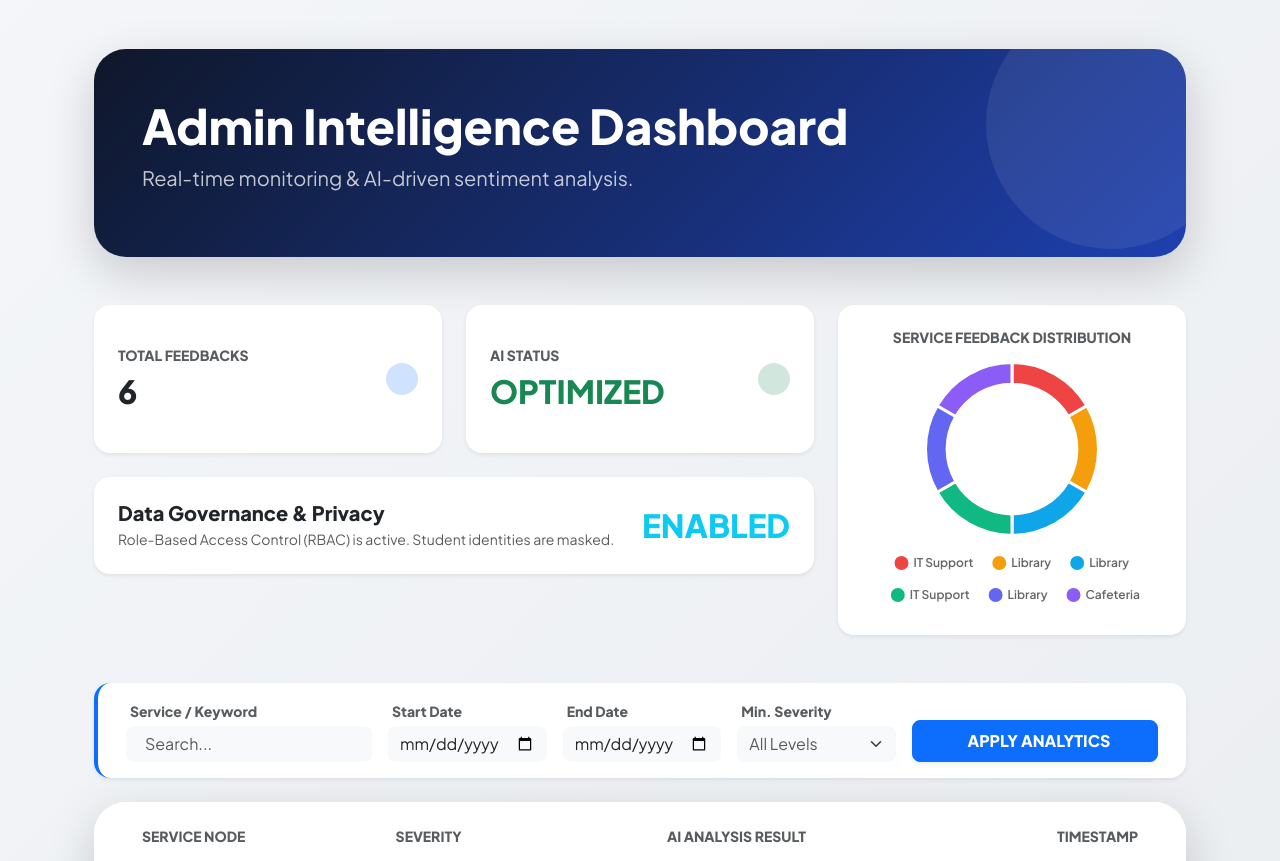
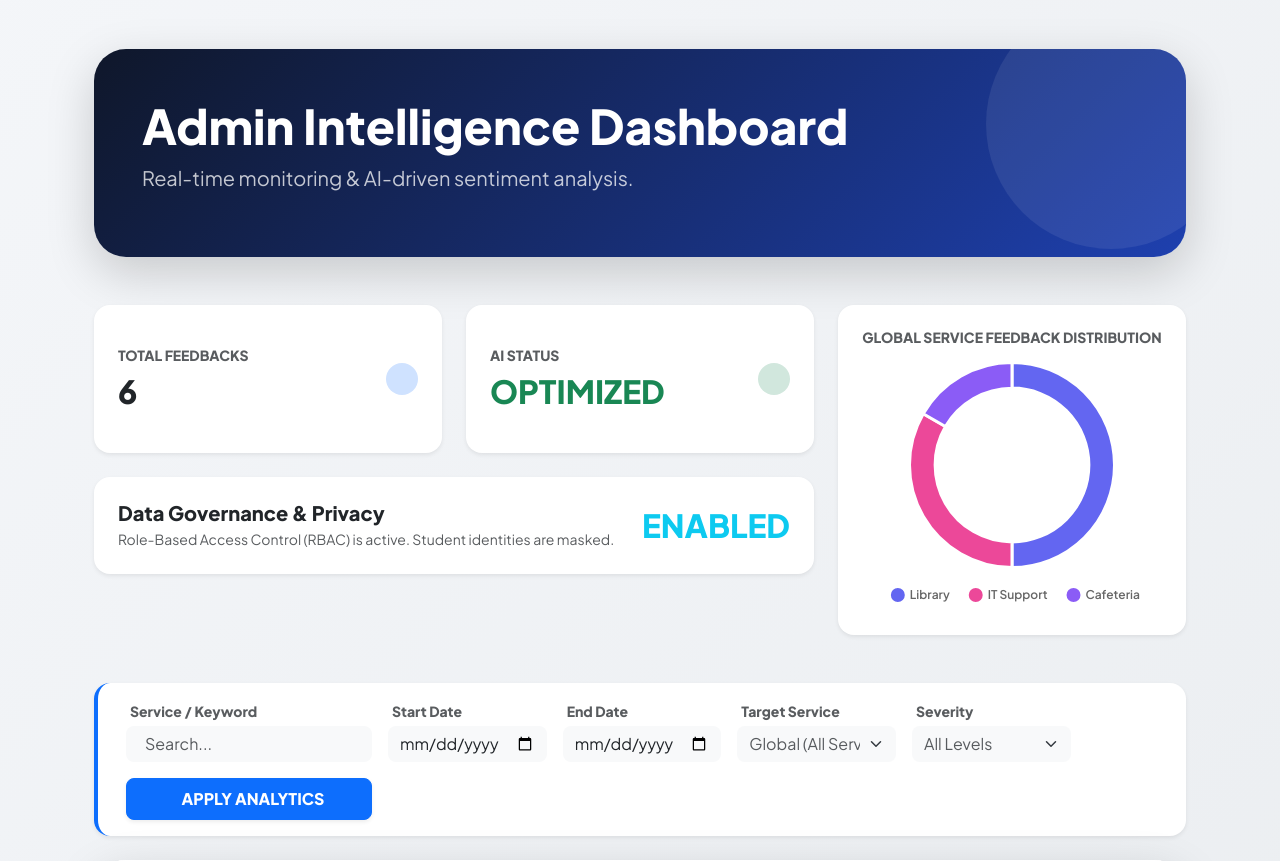
Before and after one commit to cansu-oznur-avci1/truetone, a Django app: page /feedback/dashboard/ in a window 1280 px wide. Shown: the part 103-964 px from the top of the page. Run offline with Django 5.2, Linux system fonts and the light colour scheme; a user stored in the database is signed in; data comes from the database, SQL or seed files in the repository; both versions use the stored data as it was after the commit.

Commit message:
Fix: Administrative dashboard aggregation and dynamic color palettes

```diff
--- a/feedback/templates/feedback/dashboard.html
+++ b/feedback/templates/feedback/dashboard.html
@@ -84,8 +84,21 @@
                 <label class="small fw-bold text-muted mb-1 ms-1">End Date</label>
                 <input type="date" name="end_date" value="{{ request.GET.end_date }}" class="form-control border-0 bg-light shadow-none rounded-3">
             </div>
+            {% if is_admin %}
             <div class="col-lg-2">
-                <label class="small fw-bold text-muted mb-1 ms-1">Min. Severity</label>
+                <label class="small fw-bold text-muted mb-1 ms-1">Target Service</label>
+                <select name="service_filter" class="form-select border-0 bg-light shadow-none rounded-3 text-muted fw-medium">
+                    <option value="">Global (All Services)</option>
+                    {% for s in all_services %}
+                        <option value="{{ s.id }}" {% if request.GET.service_filter == s.id|stringformat:"i" %}selected{% endif %}>
+                            {{ s.name }}
+                        </option>
+                    {% endfor %}
+                </select>
+            </div>
+            {% endif %}
+            <div class="col-lg-2">
+                <label class="small fw-bold text-muted mb-1 ms-1">Severity</label>
                 <select name="severity" class="form-select border-0 bg-light shadow-none rounded-3 text-muted fw-medium">
                     <option value="">All Levels</option>
                     <option value="4" {% if request.GET.severity == "4" %}selected{% endif %}>Critical (L4)</option>
@@ -175,17 +188,41 @@
 <script>
     document.addEventListener('DOMContentLoaded', function() {
         const ctx = document.getElementById('dynamicChart').getContext('2d');
+        const rawLabels = {{ labels|safe }};
+
+        // Severity seviyelerine göre sabit renkler tanımlıyoruz
+        const severityPalette = {
+            'Level 4': '#ef4444', // Red
+            'Level 3': '#f59e0b', // Amber
+            'Level 2': '#0ea5e9', // Blue
+            'Level 1': '#10b981'  // Emerald
+        };
+
+        // Servis dağılımı (Admin Global View) için canlı ve zıt renk paleti
+        const servicePalette = [
+            '#6366f1', // Indigo
+            '#ec4899', // Pembe
+            '#8b5cf6', // Mor
+            '#f97316', // Turuncu
+            '#06b6d4', // Turkuaz
+            '#10b981'  // Emerald Yeşil
+        ];
+
+        // Renk atama mantığı
+        const backgroundColors = rawLabels.map((label, index) =>
+            severityPalette[label] || servicePalette[index % servicePalette.length]
+        );
+
         new Chart(ctx, {
             type: 'doughnut',
             data: {
-                // views.py'dan gelen benzersiz servis isimleri (#ID ile birlikte) buraya basılıyor
-                labels: {{ labels|safe }},
+                labels: rawLabels,
                 datasets: [{
                     data: {{ data|safe }},
-                    backgroundColor: ['#ef4444', '#f59e0b', '#0ea5e9', '#10b981', '#6366f1', '#8b5cf6'],
+                    backgroundColor: backgroundColors,
                     borderWidth: 3,
                     borderColor: '#ffffff',
-                    hoverOffset: 25 // Hover etkisini biraz daha belirginleştirdik
+                    hoverOffset: 25
                 }]
             },
             options: {
@@ -197,15 +234,9 @@
                         labels: {
                             usePointStyle: true,
                             font: { size: 12, weight: '600', family: 'Plus Jakarta Sans' },
-                            padding: 20
+                            padding: 20,
+                            font: { size: 12, weight: '600', family: 'Plus Jakarta Sans' }
                         }
-                    },
-                    tooltip: {
-                        backgroundColor: '#1e293b',
-                        titleFont: { size: 14 },
-                        bodyFont: { size: 13 },
-                        padding: 12,
-                        cornerRadius: 8
                     }
                 },
                 cutout: '75%',
--- a/feedback/templates/feedback/user_feedback_list.html
+++ b/feedback/templates/feedback/user_feedback_list.html
@@ -71,6 +71,8 @@
                 <select name="severity" class="form-select border-0 bg-light shadow-none text-muted fw-medium rounded-3">
                     <option value="" {% if not request.GET.severity %}selected{% endif %}>Severity: All</option>
                     <option value="4" {% if request.GET.severity == "4" %}selected{% endif %}>Critical</option>
+                    <option value="3" {% if request.GET.severity == "3" %}selected{% endif %}>High</option>
+                    <option value="2" {% if request.GET.severity == "2" %}selected{% endif %}>Medium</option>
                     <option value="1" {% if request.GET.severity == "1" %}selected{% endif %}>Low</option>
                 </select>
             </div>
--- a/feedback/views.py
+++ b/feedback/views.py
@@ -42,6 +42,7 @@ def user_feedback_list(request):
 @login_required
 def service_owner_dashboard(request):
     """Cansu'nun belirttiği aynı isimli servisleri ayırma sorunu burada çözüldü"""
+    all_services = Service.objects.all() if request.user.is_superuser else None
     # 1. Yetki Kontrolü (Korundu)
     if request.user.is_superuser:
         feedbacks = Feedback.objects.all().order_by('-date')
@@ -55,6 +56,7 @@ def service_owner_dashboard(request):
     start_date = request.GET.get('start_date', '')
     end_date = request.GET.get('end_date', '')
     severity_f = request.GET.get('severity', '')
+    service_id_f = request.GET.get('service_filter', '')
 
     if q:
         feedbacks = feedbacks.filter(Q(raw_text__icontains=q) | Q(service__name__icontains=q))
@@ -64,24 +66,30 @@ def service_owner_dashboard(request):
         feedbacks = feedbacks.filter(date__date__lte=parse_date(end_date))
     if severity_f:
         feedbacks = feedbacks.filter(severity=int(severity_f))
+    if service_id_f:
+        feedbacks = feedbacks.filter(service_id=service_id_f)
 
-    # 3. Dinamik Grafik Mantığı (Cansu'nun isteğine göre düzenlendi)
-    if (request.user.is_superuser and q) or not request.user.is_superuser:
-        # Severity Grafiği
+    # 3. Dinamik Grafik Mantığı
+    # Koşul: Eğer bir servis seçilmişse VEYA kullanıcı Service Owner ise -> SEVERITY GÖSTER
+    if service_id_f or not request.user.is_superuser:
         chart_stats = feedbacks.values('severity').annotate(count=Count('id')).order_by('severity')
         labels = [f"Level {item['severity']}" for item in chart_stats]
         chart_title = "Severity Level Distribution"
+
+    # Koşul: Admin henüz servis seçmemişse -> SERVİS DAĞILIMI GÖSTER
     else:
-        # Admin Genel Bakış: Servisleri ID ve İsimle grupla (Aynı isimli kütüphaneleri ayırır)
-        chart_stats = feedbacks.values('service__id', 'service__name').annotate(count=Count('id'))
-        # Eğer aynı isimli servis varsa yanına küçük ID ekleyerek ayırt edilmesini sağlıyoruz
+        # Admin Genel Bakış: Servisleri sadece isimlerine göre gruplayıp sayılarını topluyoruz
+        chart_stats = feedbacks.values('service__name').annotate(count=Count('id')).order_by('-count')
+
+        # Etiketleri (Service Names) hazırlıyoruz
         labels = [item['service__name'] for item in chart_stats]
-        chart_title = "Service Feedback Distribution"
+        chart_title = "Global Service Feedback Distribution"
 
     data = [item['count'] for item in chart_stats]
 
     return render(request, 'feedback/dashboard.html', {
         'feedbacks': feedbacks,
+        'all_services': all_services,
         'labels': json.dumps(labels),
         'data': json.dumps(data),
         'chart_title': chart_title,
```
Also changed, not shown: db.sqlite3.
